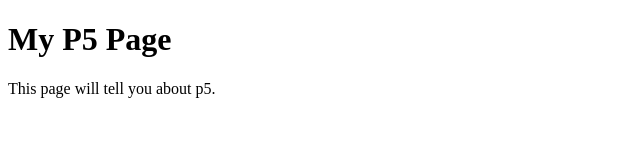
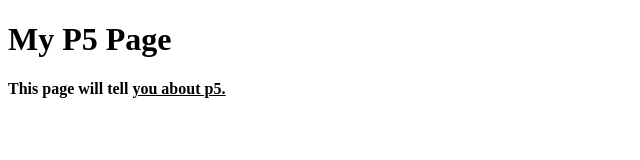
Before and after one commit to Theo081024/ECS, a plain HTML site: page index.html in a window 1280 px wide. Shown: the whole page, without its empty margins (0-640 px from the left). Drawn offline with Linux system fonts and the light colour scheme.

Commit message:
Added underline and bold

```diff
--- a/index.html
+++ b/index.html
@@ -2,6 +2,6 @@
 <html>
  <body>
 <h1>My P5 Page</h1>
-<p>This page will tell you about p5.</p>
+<p><b>This<b/> page will tell <u><u/>you about p5.</p>
  </body>
 </html>
```
